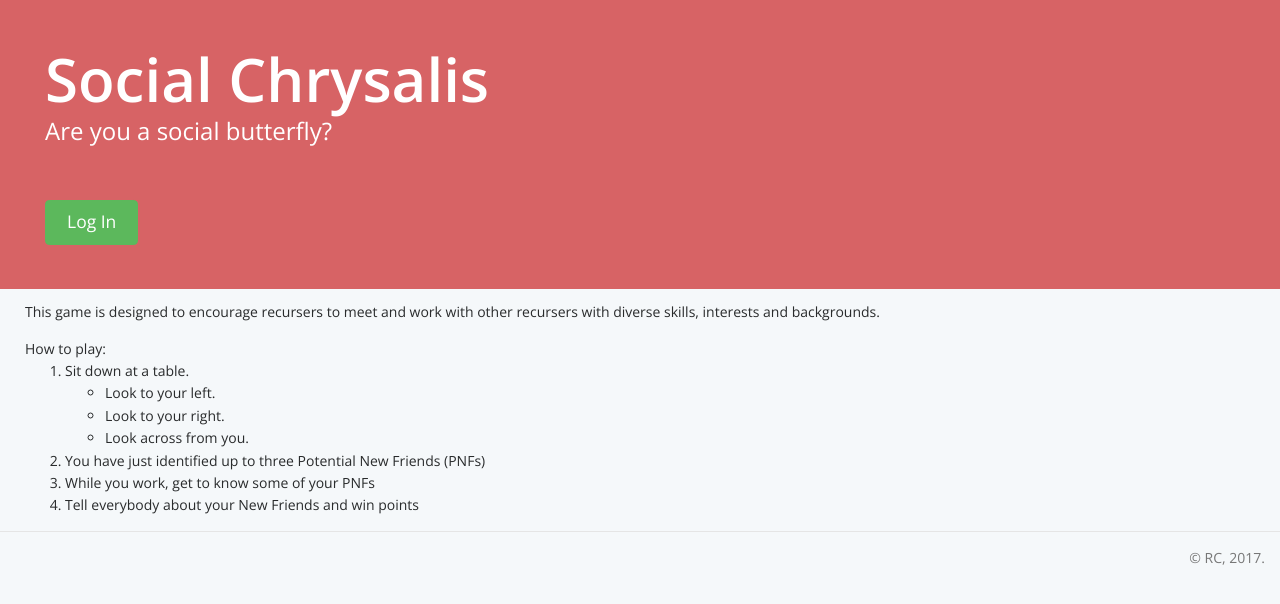
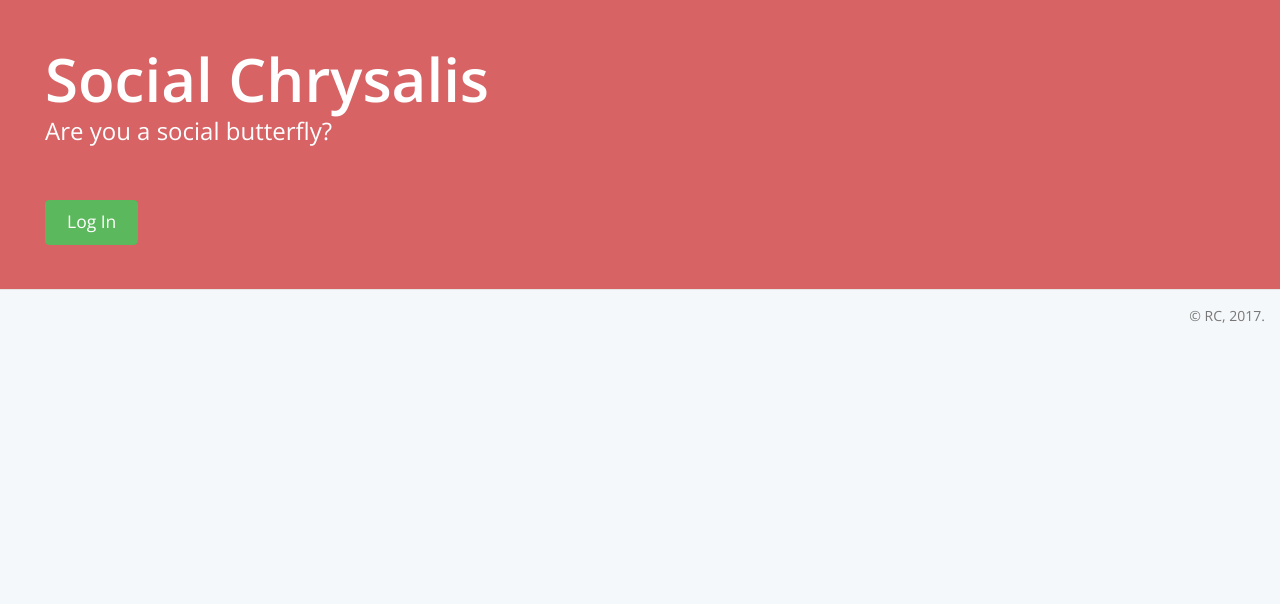
Before and after one commit to mikkqu/rc-chrysalis, a Flask app: page / in a window 1280 px wide. Shown: the part 51-655 px from the top of the page. Run offline with Flask 2, Linux system fonts and the light colour scheme; parts of the project's set-up code (start-up, migrations or seed data) failed here and were passed over; some libraries are stand-ins or nearby versions.

Commit message:
Temporary remove rules from index page

```diff
--- a/scapp/templates/index.html
+++ b/scapp/templates/index.html
@@ -19,24 +19,4 @@
     </div>
   </div>
 
-  <div class="container">
-  <br>
-  <p>
-    This game is designed to encourage recursers  to meet and work with other recursers with
-    diverse skills, interests and backgrounds.</p>
-
-    How to play:
-    <ol>
-      <li>Sit down at a table.</li>
-      <ul>
-        <li>Look to your left.</li>
-        <li>Look to your right.</li>
-        <li>Look across from you.</li>
-      </ul>
-      <li>You have just identified up to three Potential New Friends (PNFs)</li>
-      <li>While you work, get to know some of your PNFs</li>
-      <li>Tell everybody about your New Friends and win points</li>
-    </ol>
-  </div>
-
 {% endblock %}
```
